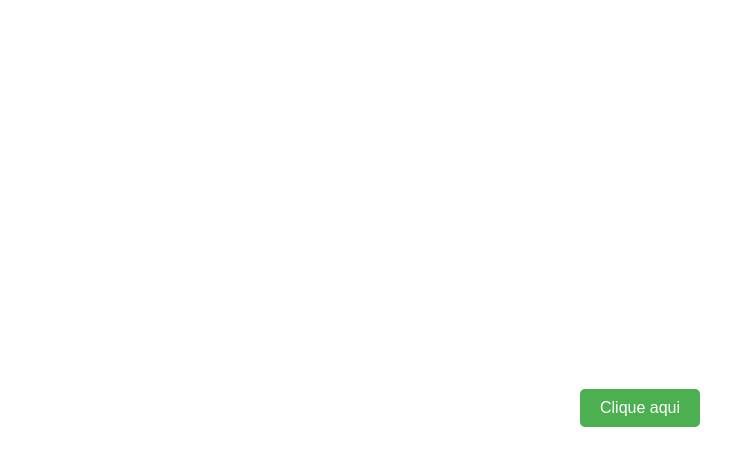
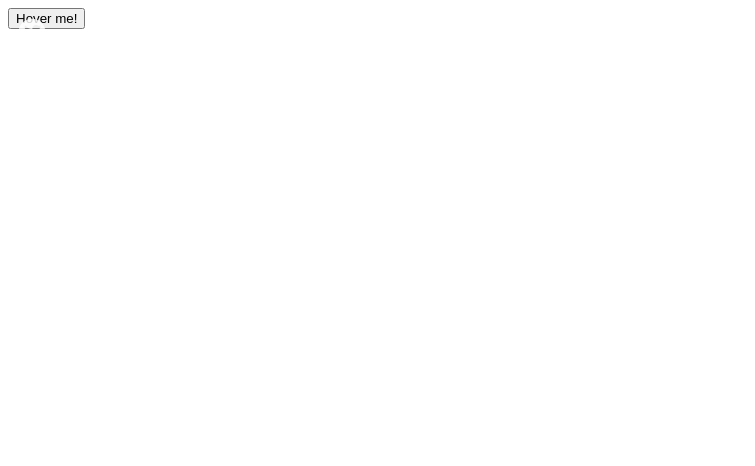
Before and after one commit to Ana-web-ui/CP-API, a plain HTML site: page index.html in a window 1280 px wide. Shown: the whole page, without its empty margins (0-755 px from the left). Drawn offline with Linux system fonts and the light colour scheme.

Commit message:
Update index.html

```diff
--- a/index.html
+++ b/index.html
@@ -7,8 +7,12 @@
     <title>PAULA FOFA</title>
 </head>
 <body>
-    <div class="container">
-        <button class="central-button">Clique aqui</button>
-    </div>
+    <button style="--content: 'Hover me!';"href="https://twitter.com/kamildyrek">
+        <div class="left"></div>
+          Hover me!
+        <div class="right"></div>
+      </button>
+
+      <a target="_blank" href="https://twitter.com/kamildyrek"><svg style="width:2em;height:2em;position:fixed;top:1em;left:1em;opacity:.8;" viewBox="0 0 24 24"><path fill="#fff" d="M17.71,9.33C18.19,8.93 18.75,8.45 19,7.92C18.59,8.13 18.1,8.26 17.56,8.33C18.06,7.97 18.47,7.5 18.68,6.86C18.16,7.14 17.63,7.38 16.97,7.5C15.42,5.63 11.71,7.15 12.37,9.95C9.76,9.79 8.17,8.61 6.85,7.16C6.1,8.38 6.75,10.23 7.64,10.74C7.18,10.71 6.83,10.57 6.5,10.41C6.54,11.95 7.39,12.69 8.58,13.09C8.22,13.16 7.82,13.18 7.44,13.12C7.81,14.19 8.58,14.86 9.9,15C9,15.76 7.34,16.29 6,16.08C7.15,16.81 8.46,17.39 10.28,17.31C14.69,17.11 17.64,13.95 17.71,9.33M12,2A10,10 0 0,1 22,12A10,10 0 0,1 12,22A10,10 0 0,1 2,12A10,10 0 0,1 12,2Z" /></svg></a>
 </body>
 </html>
```
